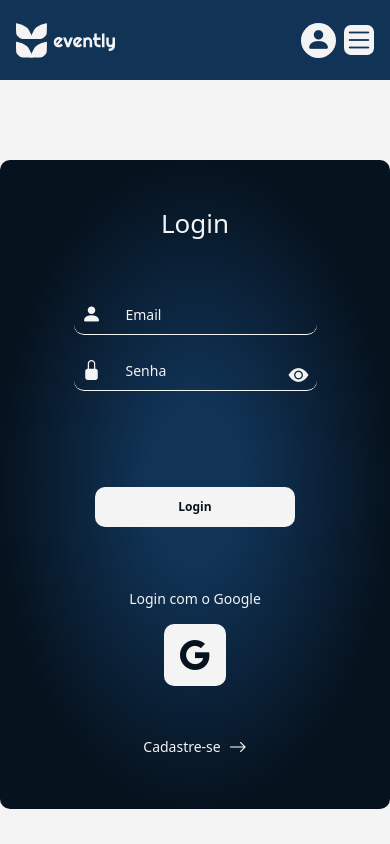
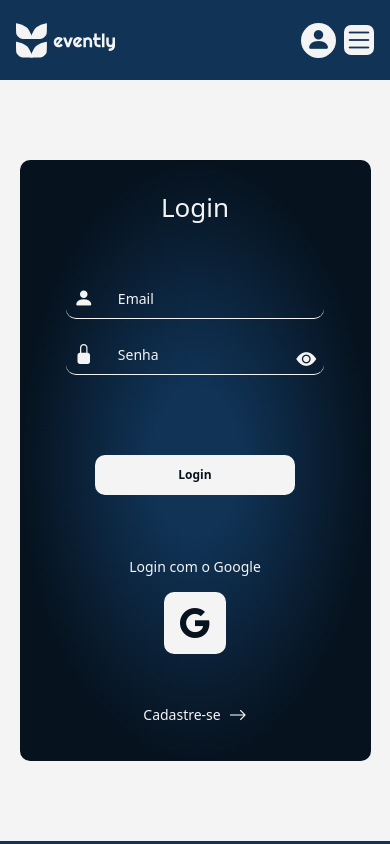
Before and after one commit to RayaniGomes/Evently, a Next.js app: page /login in a window 390 px wide. Built offline with nearby package versions, Linux system fonts and the light colour scheme.

Commit message:
fix: add animação e ajustei a responsividade

```diff
--- a/src/(components)/formularios/formUsuario/styled.ts
+++ b/src/(components)/formularios/formUsuario/styled.ts
@@ -44,7 +44,7 @@ export const Form = styled.form`
     font-weight: 600;
     background-color: var(--branco);
     color: var(--azul-escuro);
-    margin-top: 5rem;
+    margin-top: 4rem;
 
     &:hover {
       box-shadow: var(--drop-shadow-branco-hover);
--- a/src/app/login/page.tsx
+++ b/src/app/login/page.tsx
@@ -5,7 +5,8 @@ import { Section } from "./styled";
 import { Container } from "react-bootstrap";
 import FormLogin from "@/(components)/formularios/formLogin";
 import FormUsuario from "@/(components)/formularios/formUsuario";
-import { useState } from "react";
+import { useEffect, useState } from "react";
+import AOS from "aos";
 
 export default function Login() {
   const [ativarcadastro, setAtivarcadastro] = useState(false);
@@ -14,11 +15,22 @@ export default function Login() {
     setAtivarcadastro(!ativarcadastro);
   };
 
+  useEffect(() => {
+    AOS.init();
+    return () => AOS.refresh();
+  }, [ativarcadastro]);
+
   return (
     <main>
       <Navbar />
         <Container as={Section}>
-        <div className={!ativarcadastro ? "form-login" : "ativar form-login"}>
+          <div
+            className={ativarcadastro ? "form" : "ativado"}
+            data-aos="fade-left"
+            data-aos-anchor="#example-anchor"
+            data-aos-offset="500"
+            data-aos-duration="500"
+          >
             <h3>Login</h3>
             <FormLogin />
             <button
@@ -31,7 +43,12 @@ export default function Login() {
             </button>
           </div>
           <div className="hr display-none" />
-        <div className={ativarcadastro ? "form-cadastre" : "ativar form-cadastre"}>
+          <div
+            className={ativarcadastro ? "ativado" : "form"}
+            data-aos="fade-right"
+            data-aos-offset="300"
+            data-aos-easing="ease-in-sine"
+          >
             <h3>Cadastre-se</h3>
             <FormUsuario />
             <button
@@ -39,8 +56,8 @@ export default function Login() {
               className="btn-login"
               onClick={toggleAtivarcadastro}
             >
-            <i className="bi bi-arrow-left" />
               <h6>Login</h6>
+              <i className="bi bi-arrow-right" />
             </button>
           </div>
         </Container>
--- a/src/app/login/styled.ts
+++ b/src/app/login/styled.ts
@@ -1,13 +1,13 @@
 import styled from "styled-components";
 
 export const Section = styled.section`
-  width: 100%;
-  height: 100%;
+  width: 80%;
+  height: auto;
   display: flex;
-  margin: 5rem auto;
-  margin-top: 10rem;
+  margin: 10rem auto 5rem auto;
   background: var(--gradiente-radial);
   border-radius: 10px;
+  padding: 3rem;
   gap: 3rem;
   color: var(--branco);
 
@@ -19,13 +19,13 @@ export const Section = styled.section`
     border: 1px solid var(--branco);
   }
 
-  .form-login,
-  .form-cadastre {
+  .form,
+  .ativado {
     width: 50%;
     display: flex;
+    justify-content: center;
     align-items: center;
     flex-direction: column;
-    padding: 3rem;
     color: var(--branco);
     gap: 3rem;
 
@@ -60,28 +60,21 @@ export const Section = styled.section`
   }
 
   @media (max-width: 768px) {
-    width: 100%;
-    height: 100%;
+    width: 90%;
+    padding: 2rem;
+    gap: 2rem;
 
-    .form-login{
-      display: flex;
-      width: 100%;
+    .form {
+      display: none;
     }
 
-    .form-cadastre {
-      display: none;
+    .ativado {
+      width: 100%;
+      display: flex;
     }
 
     .hr {
       display: none;
-    }
-
-    .ativar .form-login {
-      display: none;
-    }
-
-    .ativar .form-cadastre {
-      display: flex;
     }
 
     .btn-cadastre,
```
Lines whose indentation alone changed are shown as unchanged.
